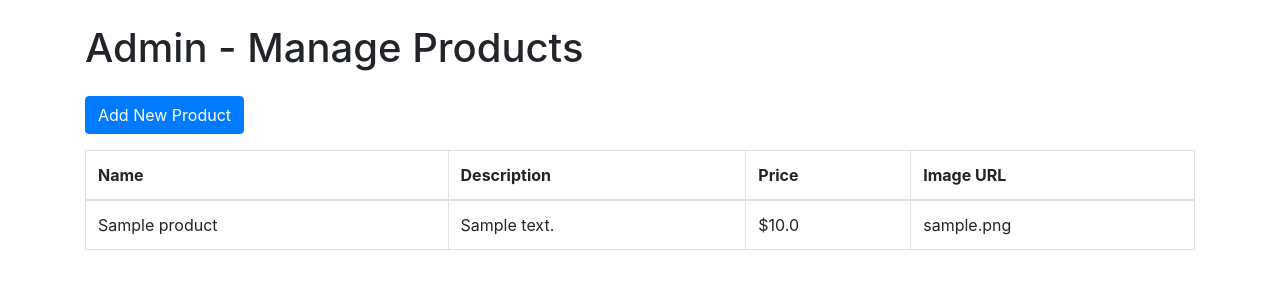
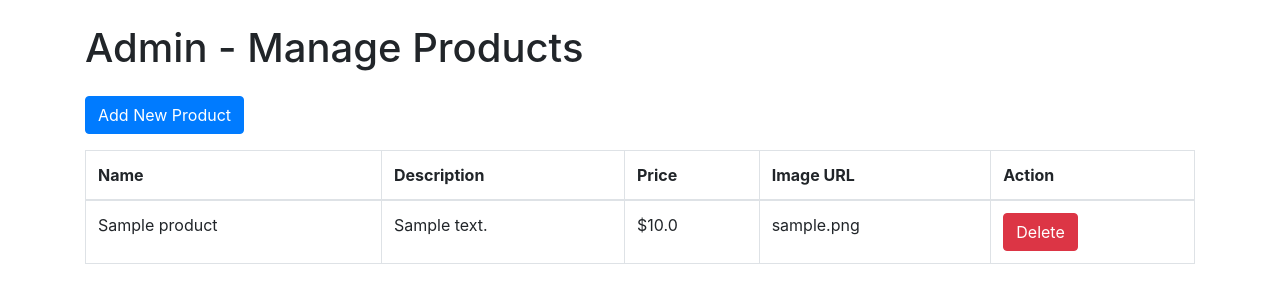
Before and after one commit to vapeasnl/e-boutique, a Flask app: page /admin/products in a window 1280 px wide. Shown: the top 303 px of the page. Run offline with Flask 3, Linux system fonts and the light colour scheme; tables that the repository leaves empty hold one stand-in row (values such as "Sample post"); some libraries are stand-ins or nearby versions.

Commit message:
Update admin_products.html

```diff
--- a/template/admin_products.html
+++ b/template/admin_products.html
@@ -17,6 +17,7 @@
             <th>Description</th>
             <th>Price</th>
             <th>Image URL</th>
+            <th>Action</th>
         </tr>
     </thead>
     <tbody>
@@ -26,6 +27,11 @@
             <td>{{ product.description }}</td>
             <td>${{ product.price }}</td>
             <td>{{ product.image_url }}</td>
+            <td>
+                <form action="{{ url_for('delete_product', product_id=product.id) }}" method="POST">
+                    <button type="submit" class="btn btn-danger">Delete</button>
+                </form>
+            </td>
         </tr>
         {% endfor %}
     </tbody>
```
Lines whose indentation alone changed are shown as unchanged.
